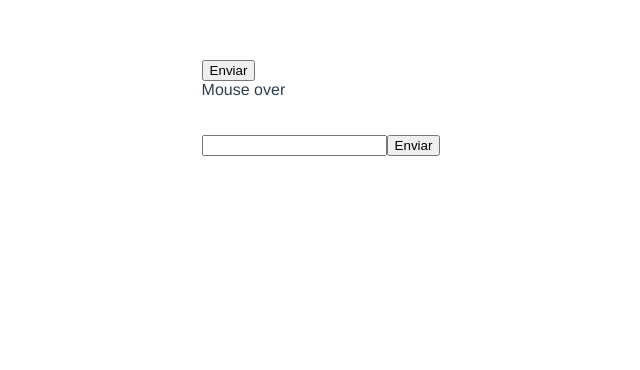
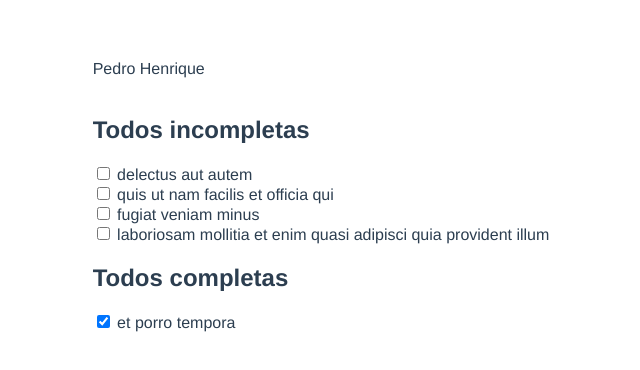
Before and after one commit to PedRo-HenRique-14/estudos-vue-js, a Vue app in the folder app/: page / in a window 1280 px wide. Shown: the top 370 px of the page, without its empty margins (319-959 px from the left). Built offline with nearby package versions, Linux system fonts and the light colour scheme.

Commit message:
use computed properties

```diff
--- a/app/src/App.vue
+++ b/app/src/App.vue
@@ -1,18 +1,29 @@
 <template>
   <div>
-    <button @click="onClick">Enviar</button>
-    <br>
-    <div @mouseover="mouseOver" @mouseout="mouseOut">
-      Mouse over
+    {{ fullName }} <br><br>
+    <h2>Todos incompletas</h2>
+    <div
+      v-for="todo in incompleteTodos"
+      :key="todo.id"
+    >
+      <input
+        type="checkbox"
+        v-model="todo.completed"
+        >
+      {{ todo.title }}
     </div>
-    <br><br>
-    <form
-      action="https://google.com"
-      @submit.prevent="submitForm"
+
+    <h2>Todos completas</h2>
+    <div
+      v-for="todo in completeTodos"
+      :key="todo.id"
     >
-      <input type="text" @keyup="onKeyUp">
-      <button type="submit">Enviar</button>
-    </form>
+      <input
+        type="checkbox"
+        v-model="todo.completed"
+        >
+      {{ todo.title }}
+    </div>
   </div>
 </template>
 
@@ -21,25 +32,60 @@ export default {
   name: 'App',
   data() {
     return {
-
+      user: {
+        firstName: 'Pedro',
+        lastName: 'Henrique',
+      },
+      todos: [
+        {
+          "userId": 1,
+          "id": 1,
+          "title": "delectus aut autem",
+          "completed": false
+        },
+        {
+          "userId": 1,
+          "id": 2,
+          "title": "quis ut nam facilis et officia qui",
+          "completed": false
+        },
+        {
+          "userId": 1,
+          "id": 3,
+          "title": "fugiat veniam minus",
+          "completed": false
+        },
+        {
+          "userId": 1,
+          "id": 4,
+          "title": "et porro tempora",
+          "completed": true
+        },
+        {
+          "userId": 1,
+          "id": 5,
+          "title": "laboriosam mollitia et enim quasi adipisci quia provident illum",
+          "completed": false
+        }
+      ],
+    }
+  },
+  /* Computed são funções cacheadas, as quais são recomputadas apenas quando houver alteração de valor das dependencias (ex: variável).
+   * Diferentemente dos methods, onde toda vez que uma função é chamada ela é recomputada.
+   */
+  computed: {
+    fullName() {
+      return `${this.user.firstName} ${this.user.lastName}`
+    },
+    incompleteTodos() {
+      return this.todos.filter(todo => !todo.completed)
+    },
+    completeTodos() {
+      return this.todos.filter(todo => todo.completed)
     }
   },
   methods: {
-    onClick(evt) {
-      console.log('Olha o click!', evt)
-    },
-    mouseOver(evt) {
-      console.log('Mouse over!!!', evt)
-    },
-    mouseOut(evt) {
-      console.log('Mouse out!!!', evt)
-    },
-    submitForm(evt) {
-      console.log('Form Enviado!!!', evt)
-    },
-    onKeyUp(evt) {
-      console.log( `${evt.key} key up!!!`, evt)
-    },
+
   },
 }
 </script>
--- a/app/src/main.js
+++ b/app/src/main.js
@@ -1,4 +1,5 @@
 import { createApp } from 'vue'
 import App from './App.vue'
 
-createApp(App).mount('#app')
+// Atribui uma instância do App na variável global window.app
+window.app = createApp(App).mount('#app')
```
